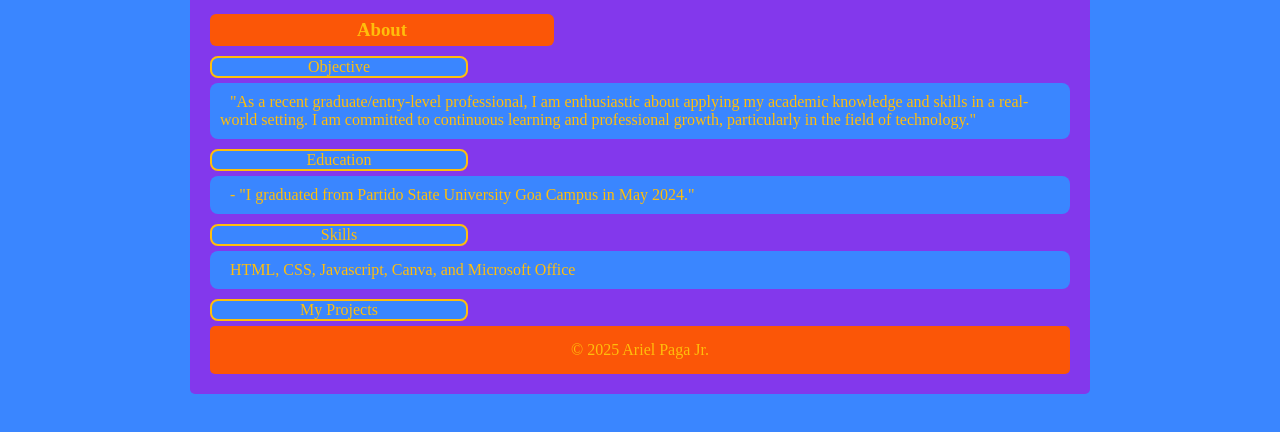
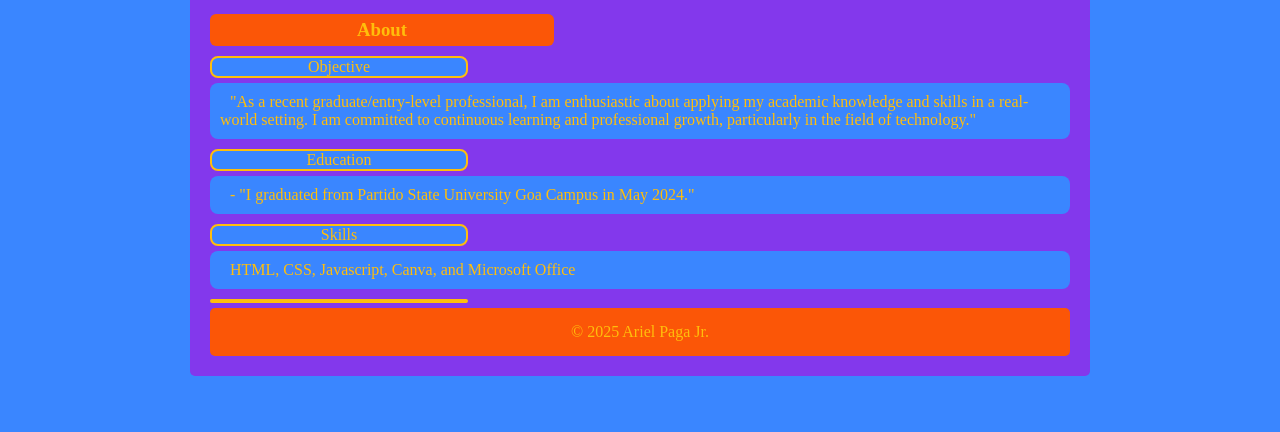
Before and after one commit to Aryel09/SecPortfolio, a plain HTML site: page index.html in a window 1280 px wide. Shown: the part 436-868 px from the top of the page. Drawn offline with Linux system fonts and the light colour scheme.

Commit message:
Update index.html

```diff
--- a/index.html
+++ b/index.html
@@ -323,7 +323,7 @@
       </div>
     </div>
      <div class="project">
-      <div class="hlight">My Projects</div>
+      <div class="hlight"></div>
 
      </div>
 
```
